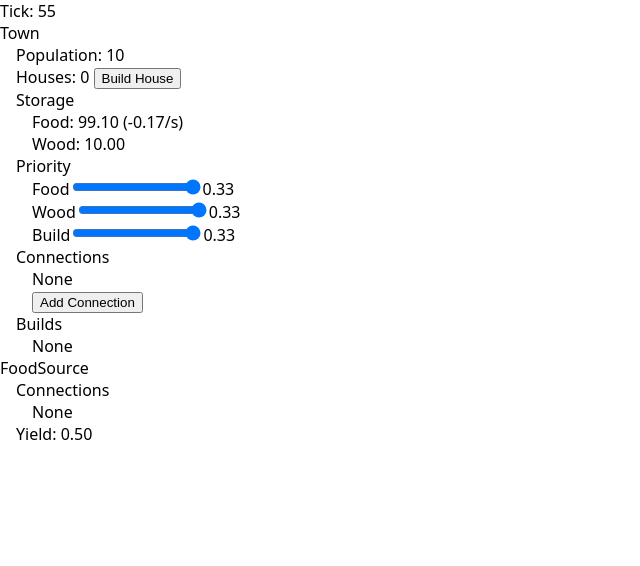
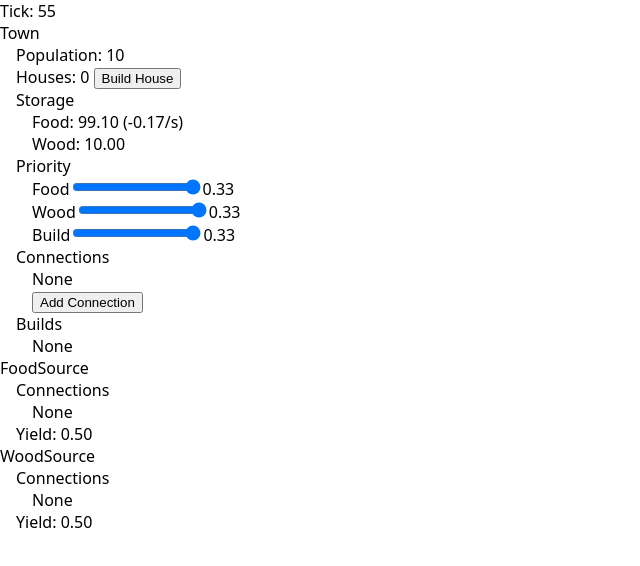
Before and after one commit to tylerschloesser/sim-v6, a React app in the folder packages/app/: page / in a window 1280 px wide. Shown: the top 566 px of the page, without its empty margins (0-640 px from the left). Built offline with nearby package versions, Linux system fonts and the light colour scheme; the HTML template or start-up script is replaced by a standard one.

Commit message:
add wood source

```diff
--- a/packages/app/src/home.tsx
+++ b/packages/app/src/home.tsx
@@ -246,10 +246,11 @@ export function Home() {
                   </>
                 )
               }
-              case EntityType.enum.FoodSource: {
+              case EntityType.enum.FoodSource:
+              case EntityType.enum.WoodSource: {
                 return (
                   <>
-                    <div>FoodSource</div>
+                    <div>{entity.type}</div>
                     <div className={styles.indent}>
                       <div>Connections</div>
                       <div className={styles.indent}>
--- a/packages/app/src/tick-world.ts
+++ b/packages/app/src/tick-world.ts
@@ -1,5 +1,6 @@
 import invariant from 'tiny-invariant'
 import {
+  Build,
   BuildType,
   EntityType,
   FoodSourceEntity,
@@ -142,6 +143,18 @@ function tickTown(entity: TownEntity, world: World): void {
         }
         break
       }
+      case BuildType.enum.House: {
+        build.progress +=
+          entity.population *
+          buildPriority *
+          INDIVIDUAL_BUILD_PRODUCTION_PER_TICK
+
+        if (build.progress >= 1) {
+          entity.builds.shift()
+          entity.houses += 1
+        }
+        break
+      }
     }
   }
 }
--- a/packages/app/src/types.ts
+++ b/packages/app/src/types.ts
@@ -73,7 +73,11 @@ export type Node = z.infer<typeof Node>
 export const EntityId = z.string()
 export type EntityId = z.infer<typeof EntityId>
 
-export const EntityType = z.enum(['Town', 'FoodSource'])
+export const EntityType = z.enum([
+  'Town',
+  'FoodSource',
+  'WoodSource',
+])
 export type EntityType = z.infer<typeof EntityType>
 
 export const StorageValue = z.strictObject({
@@ -142,9 +146,25 @@ export type FoodSourceEntity = z.infer<
   typeof FoodSourceEntity
 >
 
+export const WoodSourceEntity = z.strictObject({
+  id: EntityId,
+  connections: z.record(EntityId, z.literal(true)),
+  type: z.literal(EntityType.enum.WoodSource),
+
+  minYield: z.number().min(0).max(1),
+  maxYield: z.number().min(0).max(1),
+
+  maxYieldTicks: z.number().nonnegative(),
+  tick: z.number().nonnegative(),
+})
+export type WoodSourceEntity = z.infer<
+  typeof WoodSourceEntity
+>
+
 export const Entity = z.discriminatedUnion('type', [
   TownEntity,
   FoodSourceEntity,
+  WoodSourceEntity,
 ])
 export type Entity = z.infer<typeof Entity>
 
--- a/packages/app/src/world.ts
+++ b/packages/app/src/world.ts
@@ -7,6 +7,7 @@ import {
   NodeType,
   RootNode,
   TownEntity,
+  WoodSourceEntity,
   World,
 } from './types.js'
 
@@ -79,6 +80,19 @@ export function initWorld(): World {
     }
     entities[entity.id] = entity
   }
+  {
+    const entity: WoodSourceEntity = {
+      id: `${nextEntityId++}`,
+      type: EntityType.enum.WoodSource,
+      connections: {},
+
+      minYield: 0.5,
+      maxYield: 1,
+      maxYieldTicks: 10 * 60,
+      tick: 0,
+    }
+    entities[entity.id] = entity
+  }
 
   return {
     tick,
@@ -121,7 +135,7 @@ export function getFinalPriority(
 }
 
 export function getCurrentYield(
-  entity: FoodSourceEntity,
+  entity: FoodSourceEntity | WoodSourceEntity,
 ): number {
   invariant(entity.tick <= entity.maxYieldTicks)
   const progress = entity.tick
```
